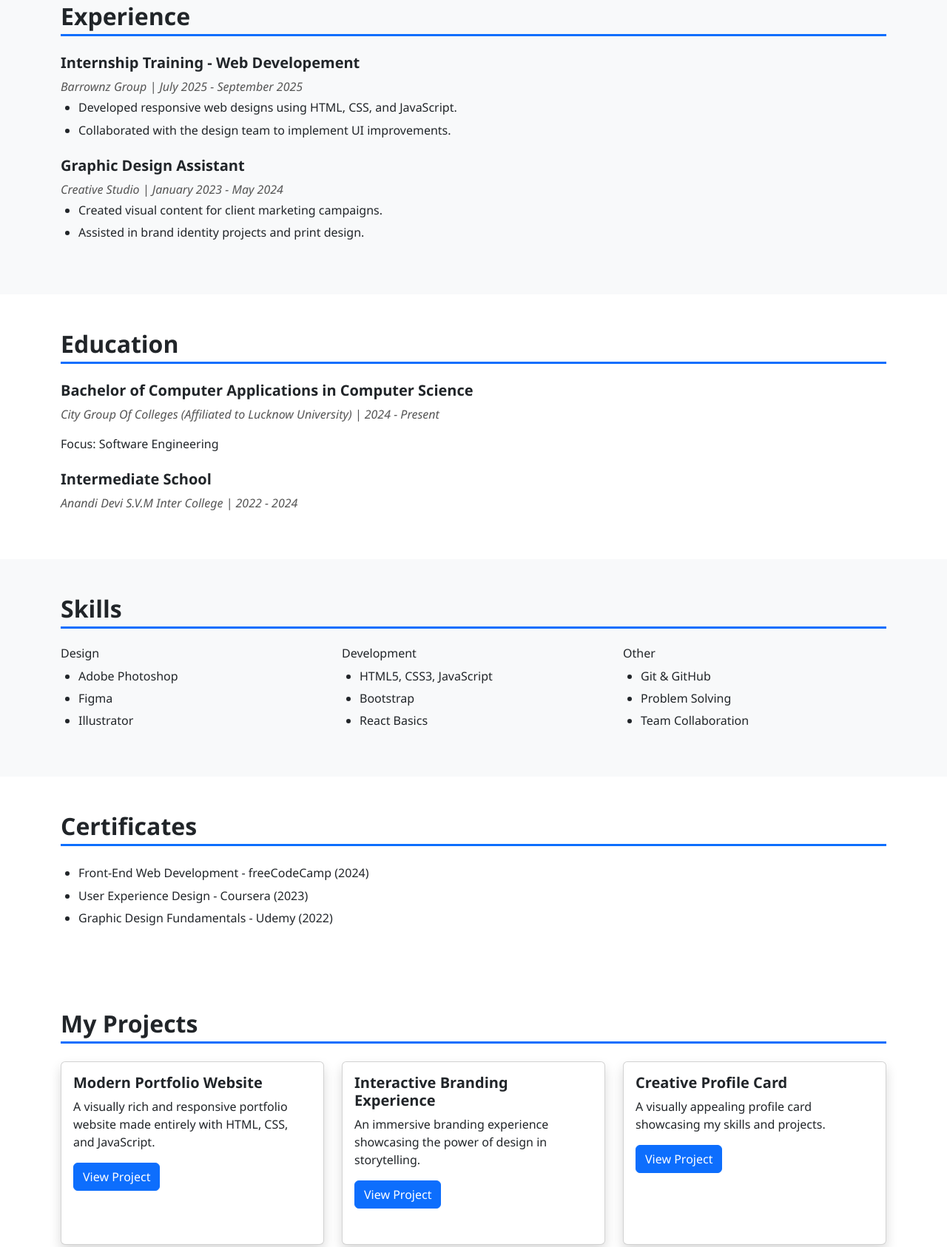
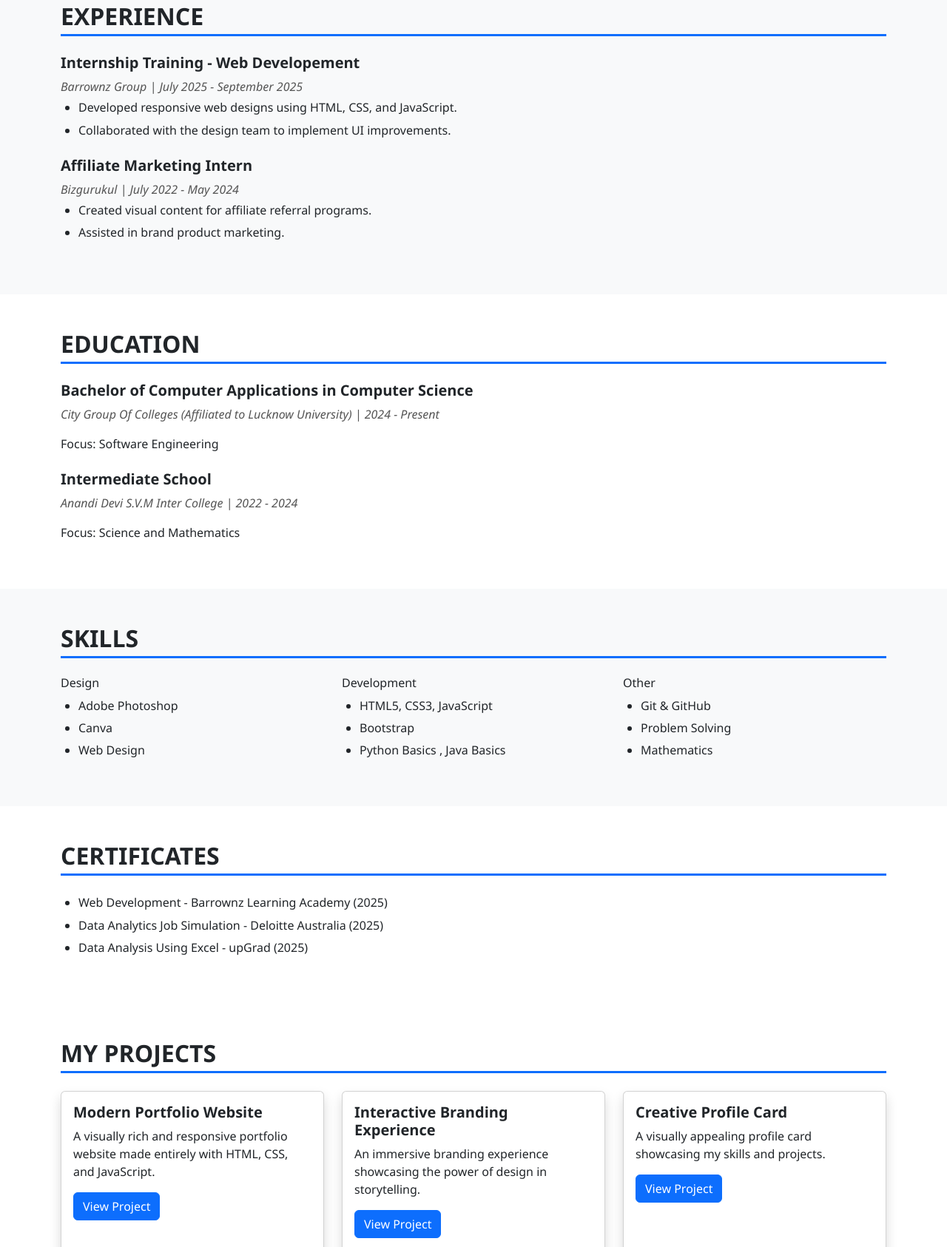
Before and after one commit to digishivam/personal-website, a plain HTML site: page index.html in a window 1280 px wide. Shown: the part 1006-2692 px from the top of the page at 74% size. Drawn offline with nearby package versions, Linux system fonts and the light colour scheme.

Commit message:
Initial Commit

```diff
--- a/index.html
+++ b/index.html
@@ -38,7 +38,7 @@
   <!-- Profile Section -->
   <section id="profile" class="py-5">
   <div class="container">
-    <h2 class="mb-4">Profile</h2>
+    <h2 class="mb-4">PROFILE</h2>
     <div class="row align-items-center">
       <div class="col-md-4 text-center">
         <img
@@ -83,7 +83,7 @@
   <!-- Experience Section -->
   <section id="experience" class="py-5 bg-light">
     <div class="container">
-      <h2 class="mb-4">Experience</h2>
+      <h2 class="mb-4">EXPERIENCE</h2>
 
       <div class="mb-4">
         <h5>Internship Training - Web Developement</h5>
@@ -95,11 +95,11 @@
       </div>
 
       <div class="mb-4">
-        <h5>Graphic Design Assistant</h5>
-        <p class="mb-1"><em>Creative Studio | January 2023 - May 2024</em></p>
+        <h5>Affiliate Marketing Intern</h5>
+        <p class="mb-1"><em>Bizgurukul | July 2022 - May 2024</em></p>
         <ul>
-          <li>Created visual content for client marketing campaigns.</li>
-          <li>Assisted in brand identity projects and print design.</li>
+          <li>Created visual content for affiliate referral programs.</li>
+          <li>Assisted in brand product marketing.</li>
         </ul>
       </div>
     </div>
@@ -108,7 +108,7 @@
   <!-- Education Section -->
   <section id="education" class="py-5">
     <div class="container">
-      <h2 class="mb-4">Education</h2>
+      <h2 class="mb-4">EDUCATION</h2>
 
       <div class="mb-4">
         <h5>Bachelor of Computer Applications in Computer Science</h5>
@@ -119,6 +119,7 @@
       <div>
         <h5>Intermediate School</h5>
         <p><em>Anandi Devi S.V.M Inter College | 2022 - 2024</em></p>
+        <p>Focus: Science and Mathematics</p>
       </div>
     </div>
   </section>
@@ -126,14 +127,14 @@
   <!-- Skills Section -->
   <section id="skills" class="py-5 bg-light">
     <div class="container">
-      <h2 class="mb-4">Skills</h2>
+      <h2 class="mb-4">SKILLS</h2>
       <div class="row">
         <div class="col-md-4">
           <h6>Design</h6>
           <ul>
             <li>Adobe Photoshop</li>
-            <li>Figma</li>
-            <li>Illustrator</li>
+            <li>Canva</li>
+            <li>Web Design</li>
           </ul>
         </div>
         <div class="col-md-4">
@@ -141,7 +142,7 @@
           <ul>
             <li>HTML5, CSS3, JavaScript</li>
             <li>Bootstrap</li>
-            <li>React Basics</li>
+            <li>Python Basics , Java Basics</li>
           </ul>
         </div>
         <div class="col-md-4">
@@ -149,7 +150,7 @@
           <ul>
             <li>Git & GitHub</li>
             <li>Problem Solving</li>
-            <li>Team Collaboration</li>
+            <li>Mathematics</li>
           </ul>
         </div>
       </div>
@@ -159,11 +160,11 @@
   <!-- Certificates Section -->
   <section id="certificates" class="py-5">
     <div class="container">
-      <h2 class="mb-4">Certificates</h2>
+      <h2 class="mb-4">CERTIFICATES</h2>
       <ul>
-        <li>Front-End Web Development - freeCodeCamp (2024)</li>
-        <li>User Experience Design - Coursera (2023)</li>
-        <li>Graphic Design Fundamentals - Udemy (2022)</li>
+        <li>Web Development - Barrownz Learning Academy (2025)</li>
+        <li>Data Analytics Job Simulation - Deloitte Australia (2025)</li>
+        <li>Data Analysis Using Excel - upGrad (2025)</li>
       </ul>
     </div>
   </section>
@@ -171,7 +172,7 @@
   <!-- Projects Section -->
   <section id="projects" class="py-5">
     <div class="container">
-      <h2 class="mb-4">My Projects</h2>
+      <h2 class="mb-4">MY PROJECTS</h2>
       <div class="row" id="project-list">
         <!-- Projects will be inserted here by JS -->
       </div>
@@ -181,7 +182,7 @@
   <!-- Contact Section -->
   <section id="contact" class="py-5 bg-light">
     <div class="container">
-      <h2 class="mb-4">Contact</h2>
+      <h2 class="mb-4">CONTACT</h2>
       <p>
         Email:
         <a
```
